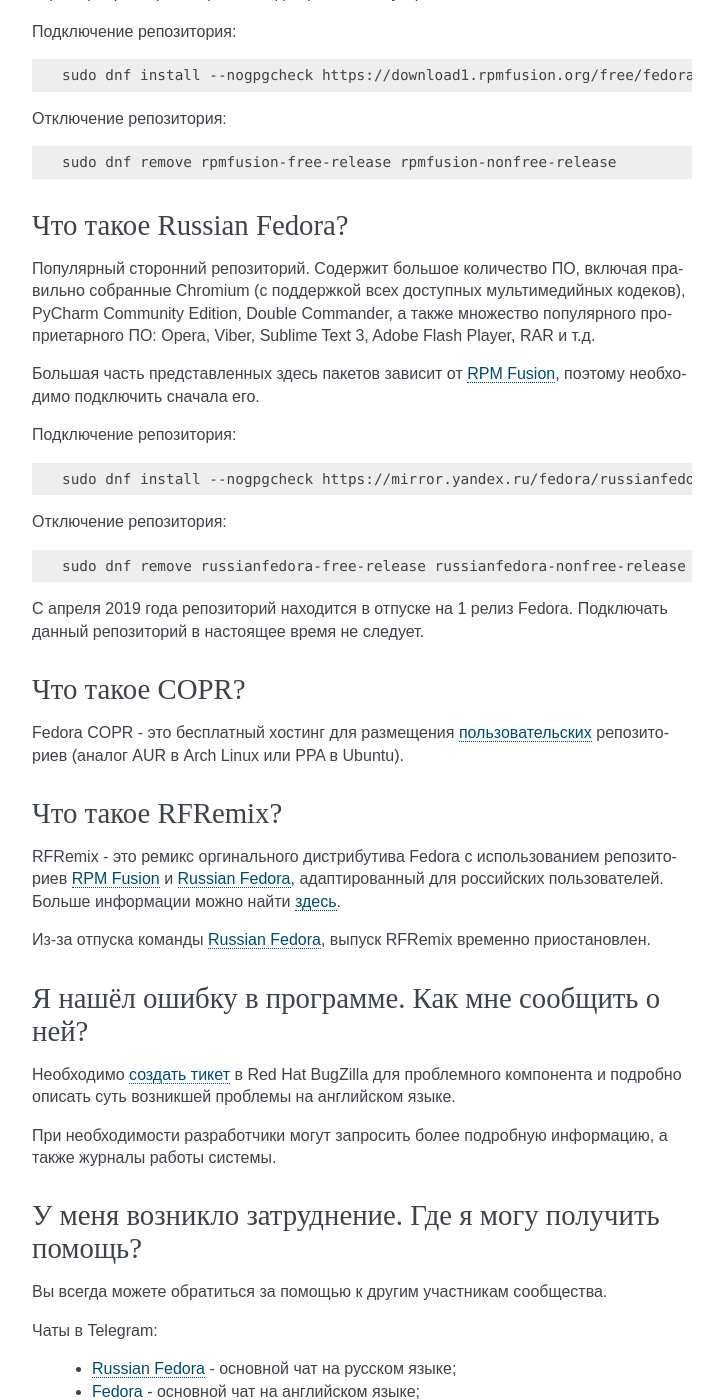
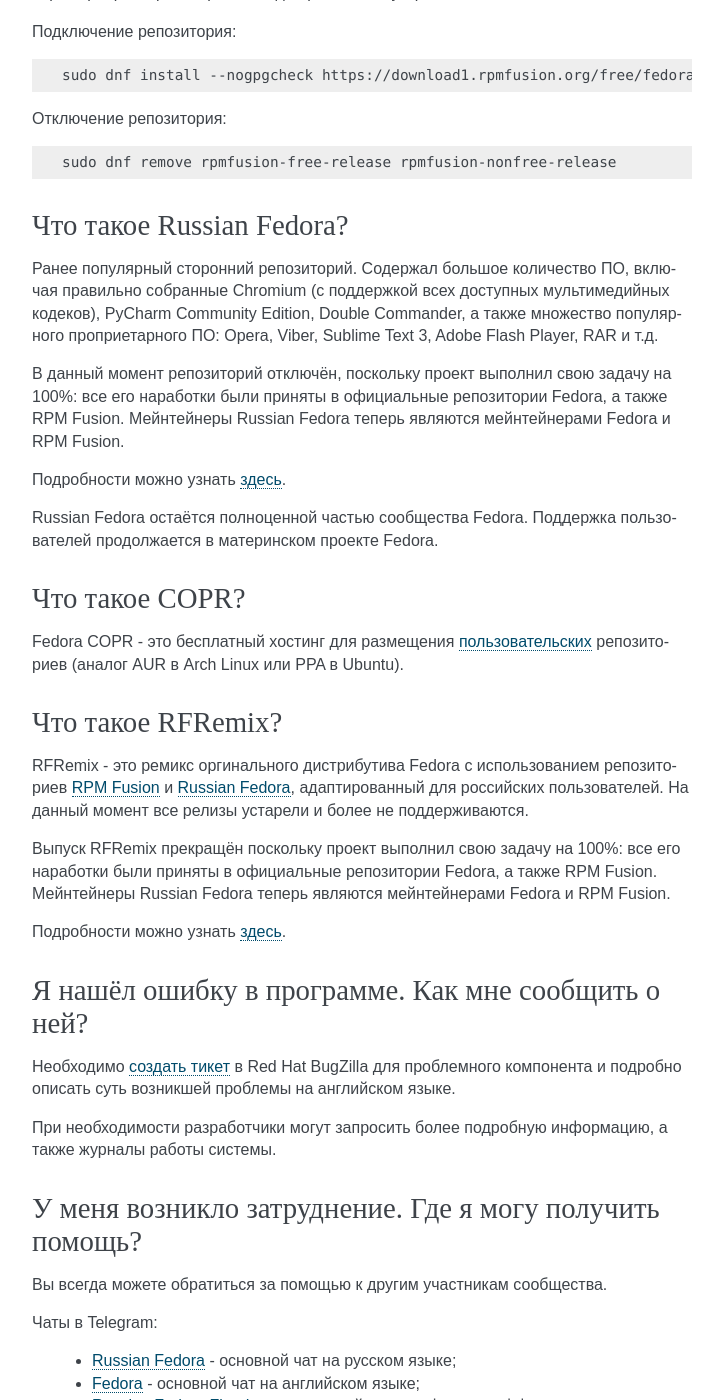
Before and after one commit to RussianFedora/FAQ, a Sphinx documentation site: the page built from source/generic-info.rst, in a window 1280 px wide and 1400 px high, scrolled down 2527 px. Shown: the whole window, without its empty margins (388-1111 px from the left). Built offline with Sphinx 7.4.7, drawn with Linux system fonts in a browser that asks for light colours.

Commit message:
Updated questions about RussianFedora repository and RFRemix. (#44)

```diff
--- a/source/generic-info.rst
+++ b/source/generic-info.rst
@@ -165,23 +165,13 @@
 Что такое Russian Fedora?
 ============================
 
-Популярный сторонний репозиторий. Содержит большое количество ПО, включая правильно собранные Chromium (с поддержкой всех доступных мультимедийных кодеков), PyCharm Community Edition, Double Commander, а также множество популярного проприетарного ПО: Opera, Viber, Sublime Text 3, Adobe Flash Player, RAR и т.д.
+Ранее популярный сторонний репозиторий. Содержал большое количество ПО, включая правильно собранные Chromium (с поддержкой всех доступных мультимедийных кодеков), PyCharm Community Edition, Double Commander, а также множество популярного проприетарного ПО: Opera, Viber, Sublime Text 3, Adobe Flash Player, RAR и т.д.
 
-Большая часть представленных здесь пакетов зависит от :ref:`RPM Fusion <rpmfusion>`, поэтому необходимо подключить сначала его.
+В данный момент репозиторий отключён, поскольку проект выполнил свою задачу на 100%: все его наработки были приняты в официальные репозитории Fedora, а также RPM Fusion. Мейнтейнеры Russian Fedora теперь являются мейнтейнерами Fedora и RPM Fusion.
 
-Подключение репозитория:
+Подробности можно узнать `здесь <https://ru.fedoracommunity.org/posts/rfremix-retired/>`__.
 
-.. code-block:: text
-
-    sudo dnf install --nogpgcheck https://mirror.yandex.ru/fedora/russianfedora/russianfedora/free/fedora/russianfedora-free-release-stable.noarch.rpm https://mirror.yandex.ru/fedora/russianfedora/russianfedora/nonfree/fedora/russianfedora-nonfree-release-stable.noarch.rpm
-
-Отключение репозитория:
-
-.. code-block:: text
-
-    sudo dnf remove russianfedora-free-release russianfedora-nonfree-release
-
-С апреля 2019 года репозиторий находится в отпуске на 1 релиз Fedora. Подключать данный репозиторий в настоящее время не следует.
+Russian Fedora остаётся полноценной частью сообщества Fedora. Поддержка пользователей продолжается в материнском проекте Fedora.
 
 .. index:: repository, copr, overlay, third-party
 .. _copr:
@@ -197,9 +187,11 @@
 Что такое RFRemix?
 ======================
 
-RFRemix - это ремикс оргинального дистрибутива Fedora с использованием репозиториев :ref:`RPM Fusion <rpmfusion>` и :ref:`Russian Fedora <russian-fedora>`, адаптированный для российских пользователей. Больше информации можно найти `здесь <https://ru.fedoracommunity.org/stories/rfremix/>`__.
+RFRemix - это ремикс оргинального дистрибутива Fedora с использованием репозиториев :ref:`RPM Fusion <rpmfusion>` и :ref:`Russian Fedora <russian-fedora>`, адаптированный для российских пользователей. На данный момент все релизы устарели и более не поддерживаются.
 
-Из-за отпуска команды :ref:`Russian Fedora <russian-fedora>`, выпуск RFRemix временно приостановлен.
+Выпуск RFRemix прекращён поскольку проект выполнил свою задачу на 100%: все его наработки были приняты в официальные репозитории Fedora, а также RPM Fusion. Мейнтейнеры Russian Fedora теперь являются мейнтейнерами Fedora и RPM Fusion.
+
+Подробности можно узнать `здесь <https://ru.fedoracommunity.org/posts/rfremix-retired/>`__.
 
 .. index:: bug report, report, bug
 .. _bug-report:
```
